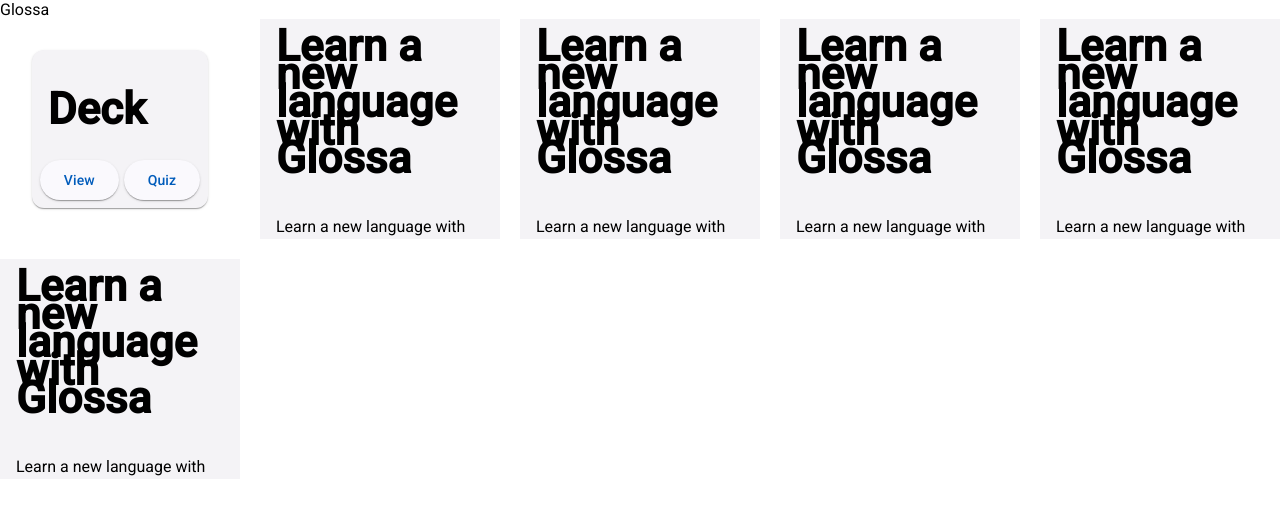
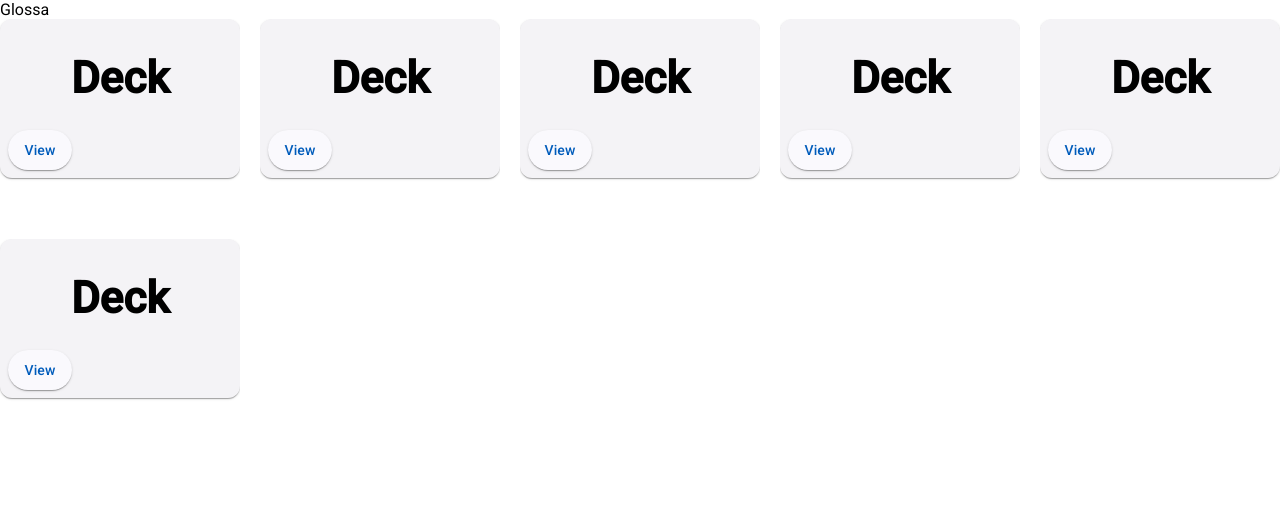
Before and after one commit to sonofzen1/GlossaAV, an Angular app: page / in a window 1280 px wide. Shown: the top 514 px of the page. Built offline with nearby package versions, Linux system fonts and the light colour scheme.

Commit message:
deck cards website larger

```diff
--- a/src/app/app.component.css
+++ b/src/app/app.component.css
@@ -0,0 +1,5 @@
+.large-card-deck {
+  width: 100%;
+  height: 100%;
+  /* Add any additional styling as needed */
+}
--- a/src/app/app.component.html
+++ b/src/app/app.component.html
@@ -1,73 +1,28 @@
 <header>Glossa</header>
 <body>
-  <mat-grid-list cols="5" rowHeight="220px" gutterSize="20px">
+  <mat-grid-list cols="5" rowHeight="200px" gutterSize="20px">
     <mat-grid-tile>
-     <card-deck></card-deck>
+      <card-deck class="large-card-deck"></card-deck>
     </mat-grid-tile>
 
     <mat-grid-tile>
-      <mat-card>
-        <mat-card-header>
-          <mat-card-title>
-            <h1>Learn a new language with Glossa</h1>
-          </mat-card-title>
-        </mat-card-header>
-        <mat-card-content>
-          <p>Learn a new language with Glossa</p>
-        </mat-card-content>
-      </mat-card>
+      <card-deck class="large-card-deck"></card-deck>
     </mat-grid-tile>
 
     <mat-grid-tile>
-      <mat-card>
-        <mat-card-header>
-          <mat-card-title>
-            <h1>Learn a new language with Glossa</h1>
-          </mat-card-title>
-        </mat-card-header>
-        <mat-card-content>
-          <p>Learn a new language with Glossa</p>
-        </mat-card-content>
-      </mat-card>
+      <card-deck class="large-card-deck"></card-deck>
     </mat-grid-tile>
 
     <mat-grid-tile>
-      <mat-card>
-        <mat-card-header>
-          <mat-card-title>
-            <h1>Learn a new language with Glossa</h1>
-          </mat-card-title>
-        </mat-card-header>
-        <mat-card-content>
-          <p>Learn a new language with Glossa</p>
-        </mat-card-content>
-      </mat-card>
+      <card-deck class="large-card-deck"></card-deck>
     </mat-grid-tile>
 
     <mat-grid-tile>
-      <mat-card>
-        <mat-card-header>
-          <mat-card-title>
-            <h1>Learn a new language with Glossa</h1>
-          </mat-card-title>
-        </mat-card-header>
-        <mat-card-content>
-          <p>Learn a new language with Glossa</p>
-        </mat-card-content>
-      </mat-card>
+      <card-deck class="large-card-deck"></card-deck>
     </mat-grid-tile>
 
     <mat-grid-tile>
-      <mat-card>
-        <mat-card-header>
-          <mat-card-title>
-            <h1>Learn a new language with Glossa</h1>
-          </mat-card-title>
-        </mat-card-header>
-        <mat-card-content>
-          <p>Learn a new language with Glossa</p>
-        </mat-card-content>
-      </mat-card>
+      <card-deck class="large-card-deck"></card-deck>
     </mat-grid-tile>
   </mat-grid-list>
 </body>
--- a/src/app/deck/deck.component.css
+++ b/src/app/deck/deck.component.css
@@ -0,0 +1,7 @@
+.center-title {
+  display: flex;
+  justify-content: center;
+  align-items: center;
+  height: 100%;
+  text-align: center;
+}
--- a/src/app/deck/deck.component.html
+++ b/src/app/deck/deck.component.html
@@ -1,13 +1,13 @@
 <mat-card>
-  <mat-card-header>
-    <mat-card-title>
+  <mat-card-header style = "display: flex; justify-content:center">
+    <mat-card-title >
       <h1>{{name}}</h1>
     </mat-card-title>
   </mat-card-header>
   <mat-card-content>
   </mat-card-content>
   <mat-card-actions>
-    <button mat-raised-button color="primary" style="margin-right: 5px;">View</button>
+    <button mat-raised-button color="primary" style="margin-right: 200px;">View</button>
     <button mat-raised-button color="primary">Quiz</button>
   </mat-card-actions>
 </mat-card>
```
